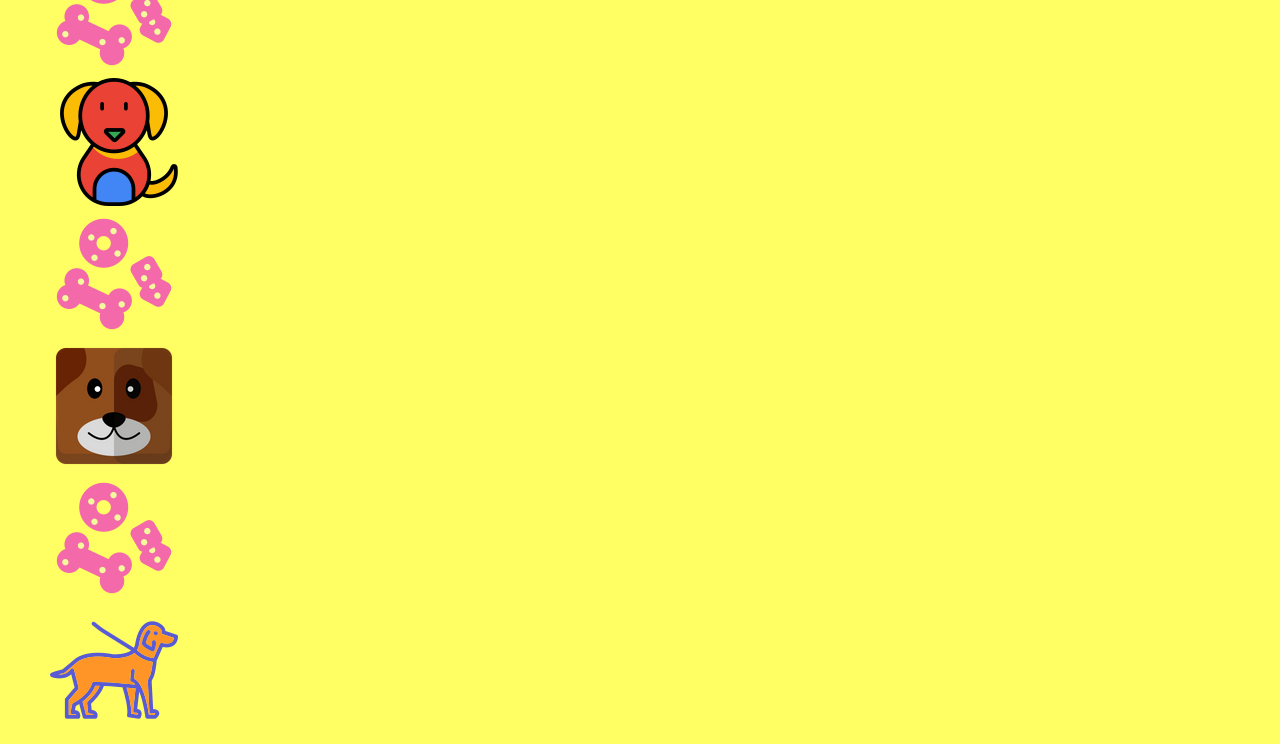
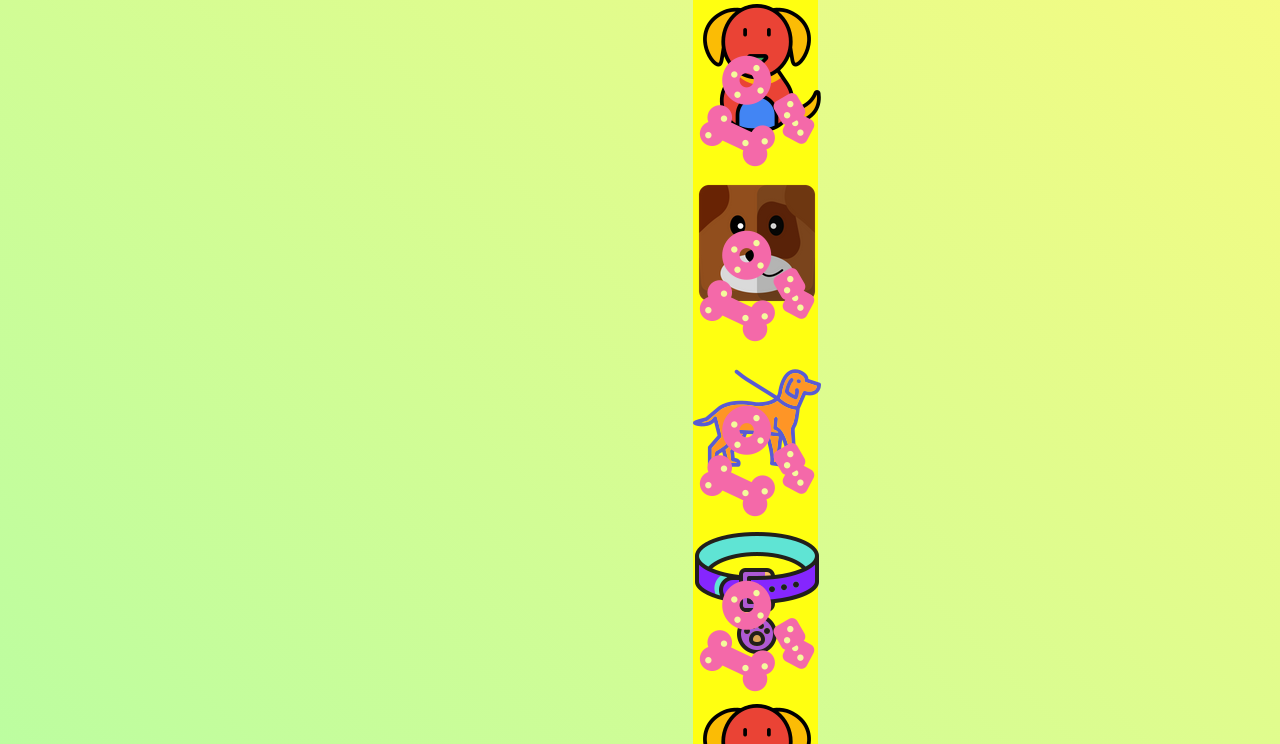
Before and after one commit to sahoooii/js-whereIsMyDog, a plain HTML site: page index.html in a window 1280 px wide. Shown: the part 369-1113 px from the top of the page. Drawn offline with Linux system fonts and the light colour scheme; a web font is replaced by a local one.

Commit message:
middle of the design

```diff
--- a/index.html
+++ b/index.html
@@ -11,20 +11,10 @@
 			rel="stylesheet"
 		/>
 		<link rel="stylesheet" href="styles.css" />
-		<script src="./JS/main.js" async type="module"></script>
 		<title>Where Is My Dog?</title>
 	</head>
 	<body>
 		<h1 class="page-title">Where Is My Dog?</h1>
-
-		<!-- <div class="overlay-text visible">Click to Start</div>
-		<div id="game-over-text" class="overlay-text">
-			GAME OVER<span class="overlay-text-small">Click to Restart</span>
-		</div>
-				<div id="victory-text" class="overlay-text">
-			VICTORY<span class="overlay-text-small">Click to Restart</span>
-		</div> -->
-
 		<div class="game-container">
 			<div class="game-info-container">
 				<div class="game-info">Time: <span id="time-remaining">100</span></div>
@@ -33,5 +23,6 @@
 
 			<section></section>
 		</div>
+		<script src="./JS/main.js" async type="module"></script>
 	</body>
 </html>
--- a/styles.css
+++ b/styles.css
@@ -1,5 +1,5 @@
 * {
-	box-sizing: order-box;
+	box-sizing: border-box;
 }
 
 html {
@@ -8,7 +8,8 @@ html {
 
 body {
 	margin: 0;
-	background-color: #ffff63;
+	background-color: #85ffbd;
+	background-image: linear-gradient(45deg, #85ffbd 0%, #fffb7d 100%);
 }
 
 /* .original-gradient {
@@ -30,17 +31,35 @@ body {
 }
 
 .game-container {
+	display: grid;
+	grid-template-columns: repeat(4, auto);
+	grid-gap: 10px;
 	margin: 50px;
 	justify-content: center;
+	/* perspective: 500px; */
 }
+/* section {
+	display: grid;
+	grid-template-rows: repeat(4, 8rem);
+	grid-template-columns: repeat(4, 8rem);
+	grid-gap: 2rem;
+	/* perspective: 800px; */
+} */
 
 .game-info-container {
+	grid-column: 1 / -1;
 	display: flex;
 	justify-content: space-between;
 }
 
 .game-info {
 	font-family: 'Rampart One', cursive;
-	font-size: 4em;
+	font-size: 3em;
 	color: #0000aa;
 }
+
+.card {
+	background-color: #FFFF11;
+	height: 175px;
+	width: 125px;
+}
```
